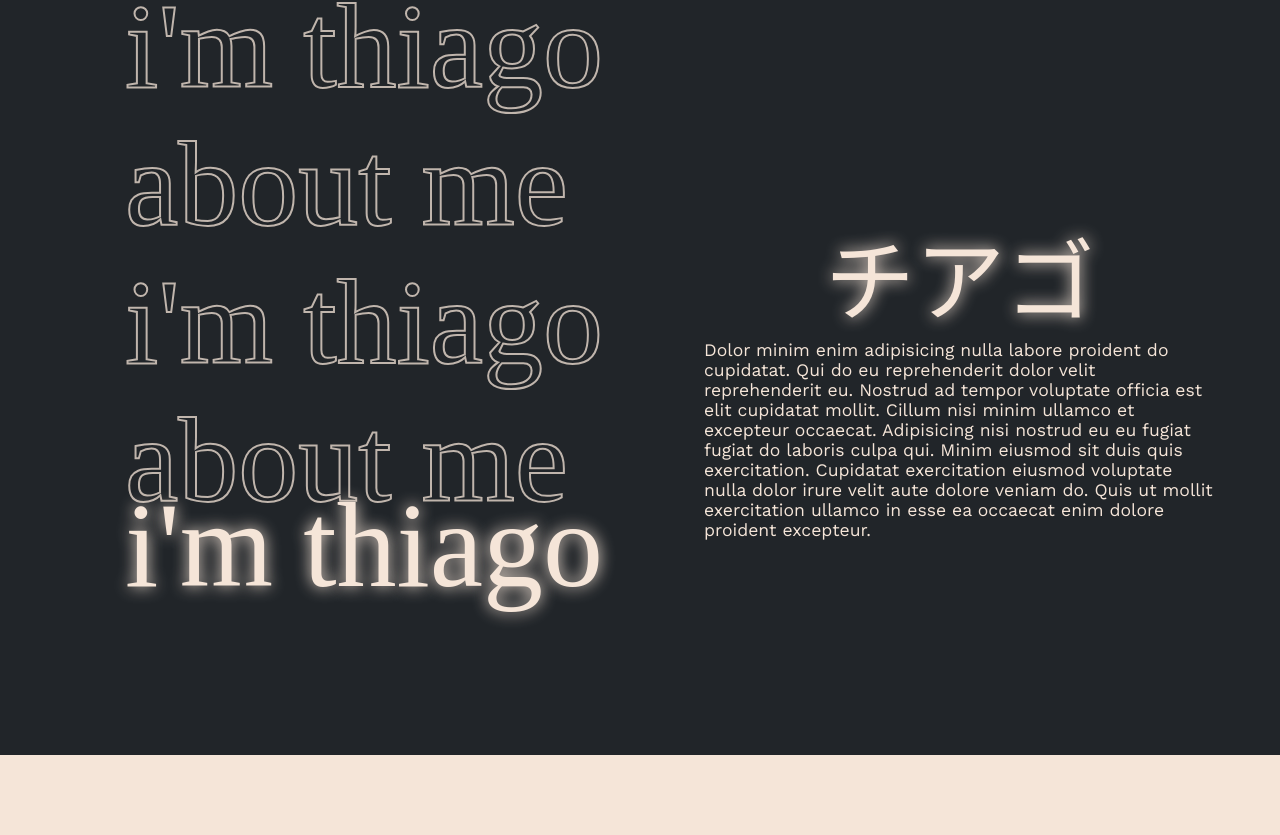
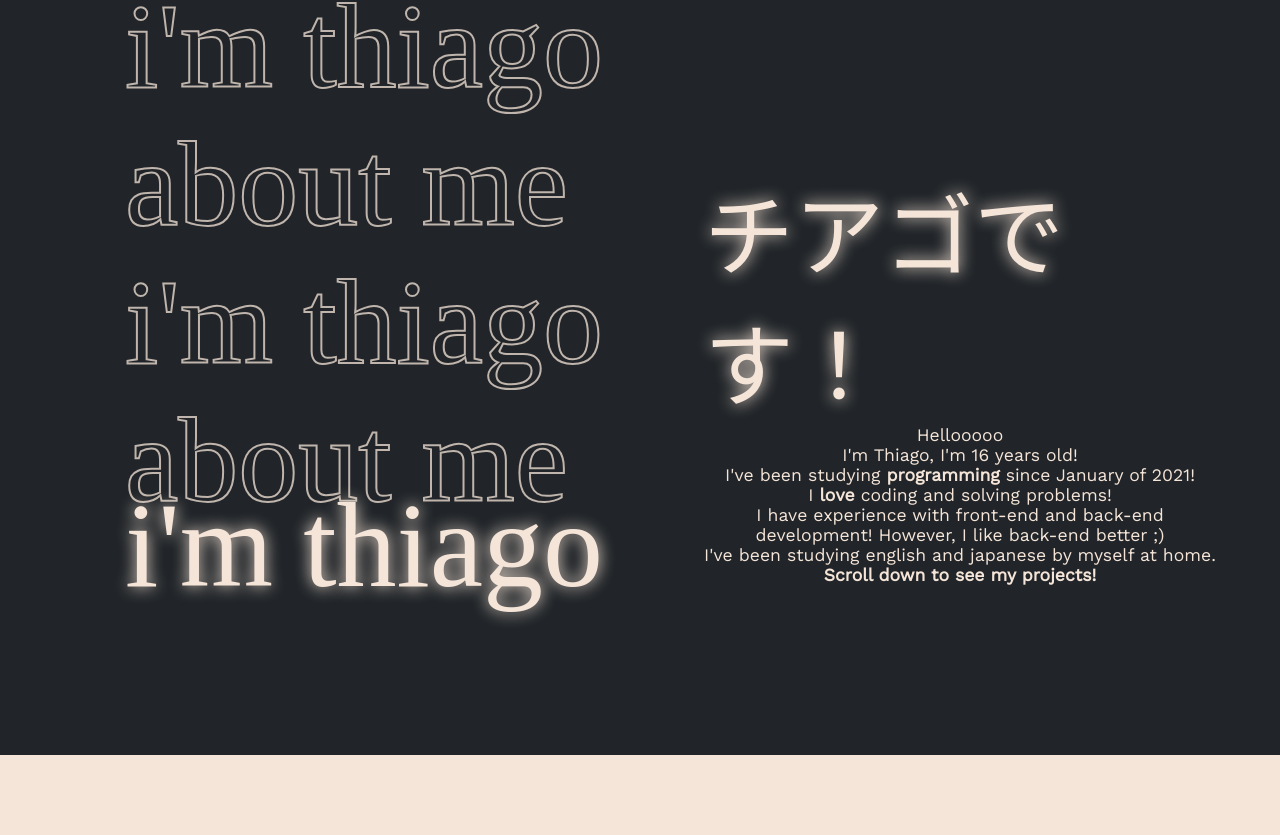
Before and after one commit to 403thi/portfolio, a React (Vite) app: page / in a window 1280 px wide. Shown: the part 805-1640 px from the top of the page. Built offline with nearby package versions, Linux system fonts and the light colour scheme; a web font is replaced by a local one.

Commit message:
feat: add a about me text and center Text

```diff
--- a/src/App.tsx
+++ b/src/App.tsx
@@ -13,7 +13,6 @@ import Footer from "./components/Footer";
 function App() {
 
   const containerRef = useRef(null)
-  // TODO: add scroll animations
 
   return (
     <>
@@ -66,8 +65,14 @@ function App() {
           </FlexContainer>
 
           <FlexContainer direction="column" width="40%" mobileWidth="96%" mobileHeight="70%" padding="20px">
-            <Title kana size="small">チアゴ</Title>
-            <Text>Dolor minim enim adipisicing nulla labore proident do cupidatat. Qui do eu reprehenderit dolor velit reprehenderit eu. Nostrud ad tempor voluptate officia est elit cupidatat mollit. Cillum nisi minim ullamco et excepteur occaecat. Adipisicing nisi nostrud eu eu fugiat fugiat do laboris culpa qui. Minim eiusmod sit duis quis exercitation. Cupidatat exercitation eiusmod voluptate nulla dolor irure velit aute dolore veniam do. Quis ut mollit exercitation ullamco in esse ea occaecat enim dolore proident excepteur.</Text>
+            <Title kana size="small">チアゴです！</Title>
+            <Text>Hellooooo</Text>
+            <Text>I'm Thiago, I'm 16 years old!</Text>
+            <Text>I've been studying <strong>programming</strong> since January of 2021!</Text>
+            <Text>I <strong>love</strong> coding and solving problems!</Text>
+            <Text>I have experience with front-end and back-end development! However, I like back-end better ;)</Text>
+            <Text>I've been studying english and japanese by myself at home.</Text>
+            <Text><strong>Scroll down to see my projects!</strong></Text>
           </FlexContainer>
 
        </FlexContainer>
--- a/src/components/Text/style.tsx
+++ b/src/components/Text/style.tsx
@@ -4,4 +4,5 @@ import { textSizes } from "../../theme";
 export const TextContent = styled.span({
     fontFamily: 'Work Sans',
     fontSize:   textSizes.medium,
+    textAlign: 'center'
 })
```
